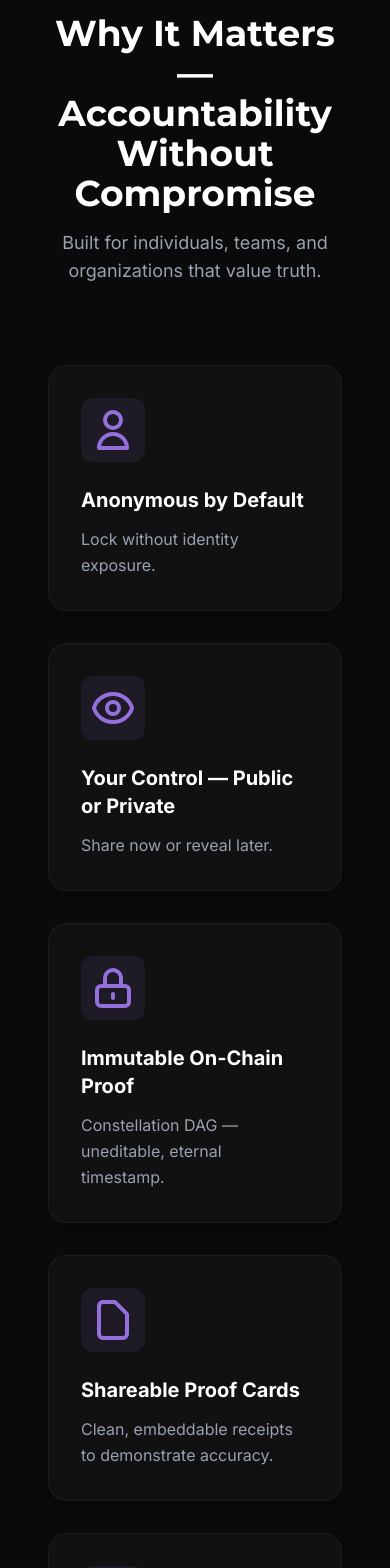
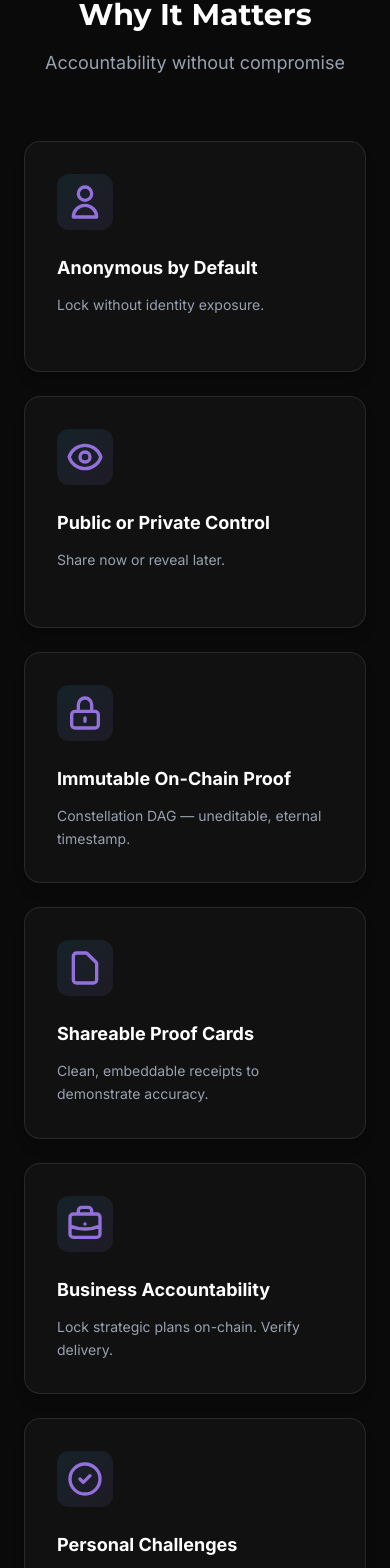
Before and after one commit to Boomchakalala/prooflocker, a Next.js app: page / in a window 390 px wide. Shown: the part 3099-4667 px from the top of the page. Built offline with nearby package versions, Linux system fonts and the light colour scheme; no server answers.

Commit message:
Sandbox autosave

```diff
--- a/src/components/WhyProofLocker.tsx
+++ b/src/components/WhyProofLocker.tsx
@@ -1,90 +1,90 @@
 export default function WhyProofLocker() {
   return (
-    <div className="relative z-10 py-24 px-6 bg-[#0a0a0a]">
-      <div className="max-w-[1280px] mx-auto px-6 md:px-12 lg:px-16">
-        <h2 className="text-4xl md:text-5xl font-bold text-center text-white mb-4" style={{ fontFamily: 'var(--font-montserrat)' }}>
-          Why It Matters — Accountability Without Compromise
+    <div className="relative z-10 py-20 md:py-28 px-6 bg-[#0a0a0a]">
+      <div className="max-w-6xl mx-auto">
+        <h2 className="text-3xl md:text-5xl font-bold text-center text-white mb-4" style={{ fontFamily: 'var(--font-montserrat)' }}>
+          Why It Matters
         </h2>
-        <p className="text-lg text-gray-400 text-center mb-20">
-          Built for individuals, teams, and organizations that value truth.
+        <p className="text-lg text-gray-400 text-center mb-16">
+          Accountability without compromise
         </p>
 
-        <div className="grid sm:grid-cols-2 lg:grid-cols-3 gap-8">
+        <div className="grid grid-cols-1 md:grid-cols-2 lg:grid-cols-3 gap-6 auto-rows-fr">
           {/* Anonymous by Default */}
-          <div className="bg-[#111111] border border-gray-800/50 hover:border-[#9370db]/50 rounded-[18px] shadow-lg hover:shadow-2xl transition-all p-8 card-hover">
-            <div className="w-16 h-16 rounded-xl flex items-center justify-center mb-6 bg-[#9370db]/10">
-              <svg className="w-12 h-12 text-[#9370db]" fill="none" stroke="currentColor" viewBox="0 0 24 24">
+          <div className="bg-[var(--surface)] border border-[var(--border)] hover:border-[#9370db]/50 rounded-2xl shadow-lg transition-all p-8 flex flex-col card-hover">
+            <div className="w-14 h-14 rounded-xl flex items-center justify-center mb-6 bg-gradient-to-br from-[#00bfff]/10 to-[#9370db]/10">
+              <svg className="w-10 h-10 text-[#9370db]" fill="none" stroke="currentColor" viewBox="0 0 24 24">
                 <path strokeLinecap="round" strokeLinejoin="round" strokeWidth={2} d="M16 7a4 4 0 11-8 0 4 4 0 018 0zM12 14a7 7 0 00-7 7h14a7 7 0 00-7-7z" />
               </svg>
             </div>
-            <h3 className="text-xl font-bold text-white mb-3">Anonymous by Default</h3>
-            <p className="text-gray-400 leading-relaxed">
+            <h3 className="text-lg font-bold text-white mb-3">Anonymous by Default</h3>
+            <p className="text-gray-400 text-sm leading-relaxed flex-grow">
               Lock without identity exposure.
             </p>
           </div>
 
           {/* Your Control — Public or Private */}
-          <div className="bg-[#111111] border border-gray-800/50 hover:border-[#9370db]/50 rounded-[18px] shadow-lg hover:shadow-2xl transition-all p-8 card-hover">
-            <div className="w-16 h-16 rounded-xl flex items-center justify-center mb-6 bg-[#9370db]/10">
-              <svg className="w-12 h-12 text-[#9370db]" fill="none" stroke="currentColor" viewBox="0 0 24 24">
+          <div className="bg-[var(--surface)] border border-[var(--border)] hover:border-[#9370db]/50 rounded-2xl shadow-lg transition-all p-8 flex flex-col card-hover">
+            <div className="w-14 h-14 rounded-xl flex items-center justify-center mb-6 bg-gradient-to-br from-[#00bfff]/10 to-[#9370db]/10">
+              <svg className="w-10 h-10 text-[#9370db]" fill="none" stroke="currentColor" viewBox="0 0 24 24">
                 <path strokeLinecap="round" strokeLinejoin="round" strokeWidth={2} d="M15 12a3 3 0 11-6 0 3 3 0 016 0z" />
                 <path strokeLinecap="round" strokeLinejoin="round" strokeWidth={2} d="M2.458 12C3.732 7.943 7.523 5 12 5c4.478 0 8.268 2.943 9.542 7-1.274 4.057-5.064 7-9.542 7-4.477 0-8.268-2.943-9.542-7z" />
               </svg>
             </div>
-            <h3 className="text-xl font-bold text-white mb-3">Your Control — Public or Private</h3>
-            <p className="text-gray-400 leading-relaxed">
+            <h3 className="text-lg font-bold text-white mb-3">Public or Private Control</h3>
+            <p className="text-gray-400 text-sm leading-relaxed flex-grow">
               Share now or reveal later.
             </p>
           </div>
 
           {/* Immutable On-Chain Proof */}
-          <div className="bg-[#111111] border border-gray-800/50 hover:border-[#9370db]/50 rounded-[18px] shadow-lg hover:shadow-2xl transition-all p-8 card-hover">
-            <div className="w-16 h-16 rounded-xl flex items-center justify-center mb-6 bg-[#9370db]/10">
-              <svg className="w-12 h-12 text-[#9370db]" fill="none" stroke="currentColor" viewBox="0 0 24 24">
+          <div className="bg-[var(--surface)] border border-[var(--border)] hover:border-[#9370db]/50 rounded-2xl shadow-lg transition-all p-8 flex flex-col card-hover">
+            <div className="w-14 h-14 rounded-xl flex items-center justify-center mb-6 bg-gradient-to-br from-[#00bfff]/10 to-[#9370db]/10">
+              <svg className="w-10 h-10 text-[#9370db]" fill="none" stroke="currentColor" viewBox="0 0 24 24">
                 <path strokeLinecap="round" strokeLinejoin="round" strokeWidth={2} d="M12 15v2m-6 4h12a2 2 0 002-2v-6a2 2 0 00-2-2H6a2 2 0 00-2 2v6a2 2 0 002 2zm10-10V7a4 4 0 00-8 0v4h8z" />
               </svg>
             </div>
-            <h3 className="text-xl font-bold text-white mb-3">Immutable On-Chain Proof</h3>
-            <p className="text-gray-400 leading-relaxed">
+            <h3 className="text-lg font-bold text-white mb-3">Immutable On-Chain Proof</h3>
+            <p className="text-gray-400 text-sm leading-relaxed flex-grow">
               Constellation DAG — uneditable, eternal timestamp.
             </p>
           </div>
 
           {/* Shareable Proof Cards */}
-          <div className="bg-[#111111] border border-gray-800/50 hover:border-[#9370db]/50 rounded-[18px] shadow-lg hover:shadow-2xl transition-all p-8 card-hover">
-            <div className="w-16 h-16 rounded-xl flex items-center justify-center mb-6 bg-[#9370db]/10">
-              <svg className="w-12 h-12 text-[#9370db]" fill="none" stroke="currentColor" viewBox="0 0 24 24">
+          <div className="bg-[var(--surface)] border border-[var(--border)] hover:border-[#9370db]/50 rounded-2xl shadow-lg transition-all p-8 flex flex-col card-hover">
+            <div className="w-14 h-14 rounded-xl flex items-center justify-center mb-6 bg-gradient-to-br from-[#00bfff]/10 to-[#9370db]/10">
+              <svg className="w-10 h-10 text-[#9370db]" fill="none" stroke="currentColor" viewBox="0 0 24 24">
                 <path strokeLinecap="round" strokeLinejoin="round" strokeWidth={2} d="M7 21h10a2 2 0 002-2V9.414a1 1 0 00-.293-.707l-5.414-5.414A1 1 0 0012.586 3H7a2 2 0 00-2 2v14a2 2 0 002 2z" />
               </svg>
             </div>
-            <h3 className="text-xl font-bold text-white mb-3">Shareable Proof Cards</h3>
-            <p className="text-gray-400 leading-relaxed">
+            <h3 className="text-lg font-bold text-white mb-3">Shareable Proof Cards</h3>
+            <p className="text-gray-400 text-sm leading-relaxed flex-grow">
               Clean, embeddable receipts to demonstrate accuracy.
             </p>
           </div>
 
           {/* Business & Shareholder Accountability */}
-          <div className="bg-[#111111] border border-gray-800/50 hover:border-[#9370db]/50 rounded-[18px] shadow-lg hover:shadow-2xl transition-all p-8 card-hover">
-            <div className="w-16 h-16 rounded-xl flex items-center justify-center mb-6 bg-[#9370db]/10">
-              <svg className="w-12 h-12 text-[#9370db]" fill="none" stroke="currentColor" viewBox="0 0 24 24">
+          <div className="bg-[var(--surface)] border border-[var(--border)] hover:border-[#9370db]/50 rounded-2xl shadow-lg transition-all p-8 flex flex-col card-hover">
+            <div className="w-14 h-14 rounded-xl flex items-center justify-center mb-6 bg-gradient-to-br from-[#00bfff]/10 to-[#9370db]/10">
+              <svg className="w-10 h-10 text-[#9370db]" fill="none" stroke="currentColor" viewBox="0 0 24 24">
                 <path strokeLinecap="round" strokeLinejoin="round" strokeWidth={2} d="M21 13.255A23.931 23.931 0 0112 15c-3.183 0-6.22-.62-9-1.745M16 6V4a2 2 0 00-2-2h-4a2 2 0 00-2 2v2m4 6h.01M5 20h14a2 2 0 002-2V8a2 2 0 00-2-2H5a2 2 0 00-2 2v10a2 2 0 002 2z" />
               </svg>
             </div>
-            <h3 className="text-xl font-bold text-white mb-3">Business & Shareholder Accountability</h3>
-            <p className="text-gray-400 leading-relaxed">
-              Lock strategic plans on-chain. Verify delivery. Real consequences when promises break.
+            <h3 className="text-lg font-bold text-white mb-3">Business Accountability</h3>
+            <p className="text-gray-400 text-sm leading-relaxed flex-grow">
+              Lock strategic plans on-chain. Verify delivery.
             </p>
           </div>
 
           {/* Personal Challenges */}
-          <div className="bg-[#111111] border border-gray-800/50 hover:border-[#9370db]/50 rounded-[18px] shadow-lg hover:shadow-2xl transition-all p-8 card-hover">
-            <div className="w-16 h-16 rounded-xl flex items-center justify-center mb-6 bg-[#9370db]/10">
-              <svg className="w-12 h-12 text-[#9370db]" fill="none" stroke="currentColor" viewBox="0 0 24 24">
+          <div className="bg-[var(--surface)] border border-[var(--border)] hover:border-[#9370db]/50 rounded-2xl shadow-lg transition-all p-8 flex flex-col card-hover">
+            <div className="w-14 h-14 rounded-xl flex items-center justify-center mb-6 bg-gradient-to-br from-[#00bfff]/10 to-[#9370db]/10">
+              <svg className="w-10 h-10 text-[#9370db]" fill="none" stroke="currentColor" viewBox="0 0 24 24">
                 <path strokeLinecap="round" strokeLinejoin="round" strokeWidth={2} d="M9 12l2 2 4-4m6 2a9 9 0 11-18 0 9 9 0 0118 0z" />
               </svg>
             </div>
-            <h3 className="text-xl font-bold text-white mb-3">Personal Challenges</h3>
-            <p className="text-gray-400 leading-relaxed">
+            <h3 className="text-lg font-bold text-white mb-3">Personal Challenges</h3>
+            <p className="text-gray-400 text-sm leading-relaxed flex-grow">
               Hold yourself to goals. Prove growth with verifiable timestamps.
             </p>
           </div>
```
